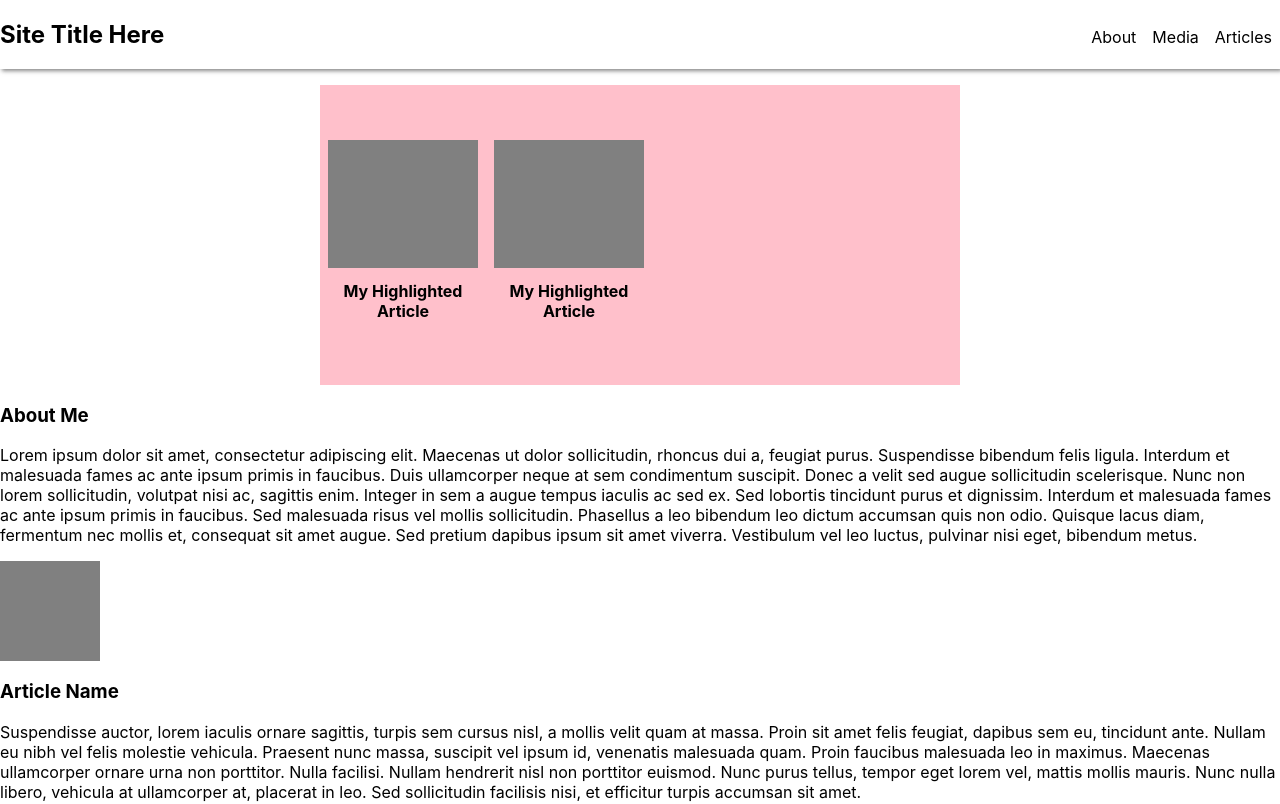
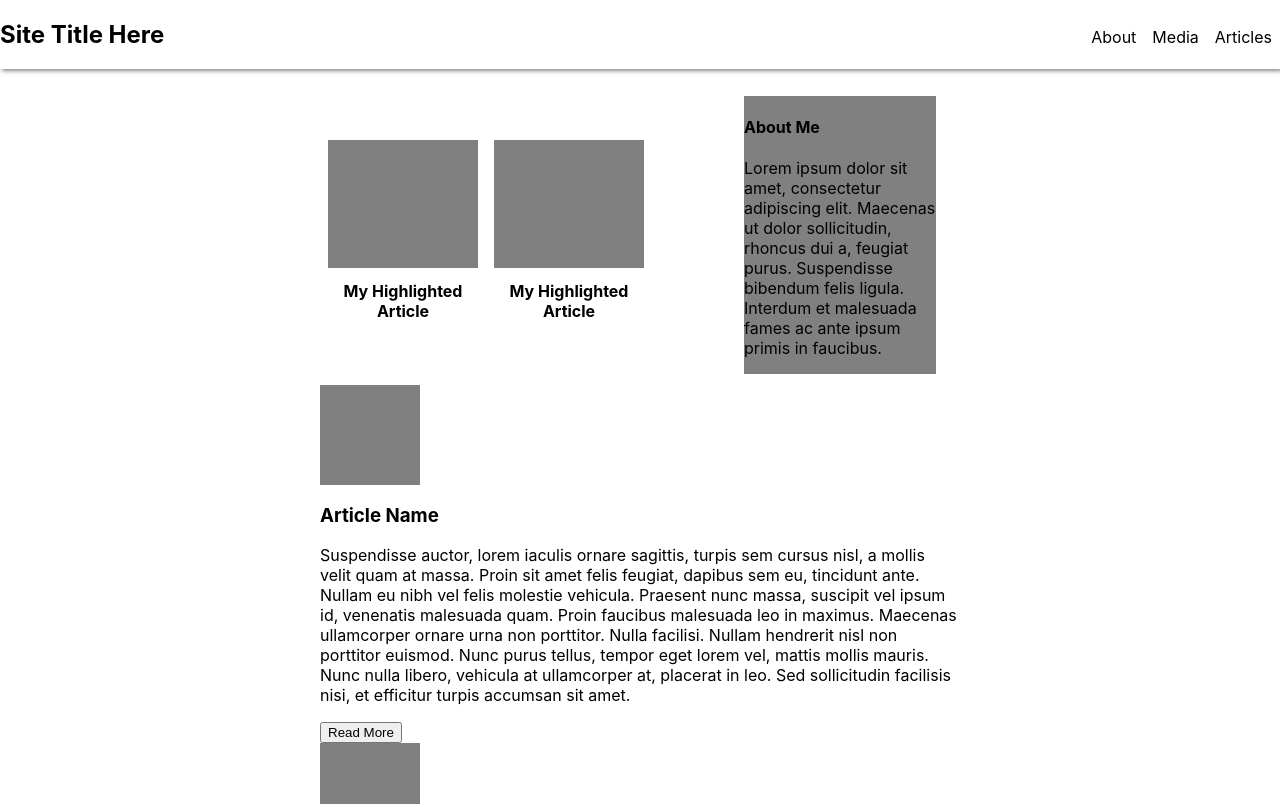
Before and after one commit to wilsonj806/react-headless-press-blog, a React (Create React App) app in the folder react-app/: page / in a window 1280 px wide. Shown: the top 804 px of the page. Built offline with nearby package versions, Linux system fonts and the light colour scheme.

Commit message:
Placed the About Card in the App layout
Added styles for the About Card and placed it with the Highlight Cards
in the intro section. Also updated styles for the page so that it
auto-centers all children in the blog.

```diff
--- a/react-app/src/App.js
+++ b/react-app/src/App.js
@@ -9,18 +9,22 @@ function App() {
     <>
       <PrimNav />
       <article className="landing">
+        <div className="ctr-landing-content">
           <section className="intro">
+            <div className="ctr-intro">
               <div className="wrap-highlight-cards">
                 <DumbCardHl />
                 <DumbCardHl />
               </div>
+              <AboutCard />
+            </div>
           </section>
-        <AboutCard />
-        <section>
+          <section className="blogs-list">
             <DumbCard />
             <DumbCard />
             <DumbCard />
           </section>
+        </div>
       </article>
     </>
   );
--- a/react-app/src/components/AboutCard.js
+++ b/react-app/src/components/AboutCard.js
@@ -1,23 +1,23 @@
 import React from "react";
 
+const style = {
+  width: "12rem",
+  height: "auto",
+  background: "grey",
+  // TODO make this a media query and bump it so that the About Card
+  // ...is the first thing mobile users see
+  marginRight: "24px",
+};
+
 const AboutCard = () => (
-  <article>
+  <section style={style}>
     <h1>About Me</h1>
     <p>
       Lorem ipsum dolor sit amet, consectetur adipiscing elit. Maecenas ut dolor
       sollicitudin, rhoncus dui a, feugiat purus. Suspendisse bibendum felis
-      ligula. Interdum et malesuada fames ac ante ipsum primis in faucibus. Duis
-      ullamcorper neque at sem condimentum suscipit. Donec a velit sed augue
-      sollicitudin scelerisque. Nunc non lorem sollicitudin, volutpat nisi ac,
-      sagittis enim. Integer in sem a augue tempus iaculis ac sed ex. Sed
-      lobortis tincidunt purus et dignissim. Interdum et malesuada fames ac ante
-      ipsum primis in faucibus. Sed malesuada risus vel mollis sollicitudin.
-      Phasellus a leo bibendum leo dictum accumsan quis non odio. Quisque lacus
-      diam, fermentum nec mollis et, consequat sit amet augue. Sed pretium
-      dapibus ipsum sit amet viverra. Vestibulum vel leo luctus, pulvinar nisi
-      eget, bibendum metus.
+      ligula. Interdum et malesuada fames ac ante ipsum primis in faucibus.
     </p>
-  </article>
+  </section>
 );
 
 export default AboutCard;
--- a/react-app/src/index.css
+++ b/react-app/src/index.css
@@ -12,8 +12,13 @@ code {
     monospace;
 }
 
-.landing {
-  width: 100%;
+.ctr-landing-content {
+  width: 50%;
+  margin: auto;
+  display: flex;
+  justify-content: center;
+  align-items: center;
+  flex-flow: column nowrap;
 }
 
 .intro {
@@ -21,13 +26,19 @@ code {
   width: 100%;
 }
 
+.ctr-intro {
+  display: flex;
+  align-items: center;
+  flex-flow: row nowrap;
+  justify-content: space-between;
+  width: 100%;
+  height: 100%;
+  margin: auto;
+}
+
 .wrap-highlight-cards {
   display: flex;
   align-items: center;
   flex-flow: row nowrap;
   justify-content: flex-start;
-  width: 50%;
-  height: 100%;
-  margin: auto;
-  background: pink;
 }
```
Lines whose indentation alone changed are shown as unchanged.
